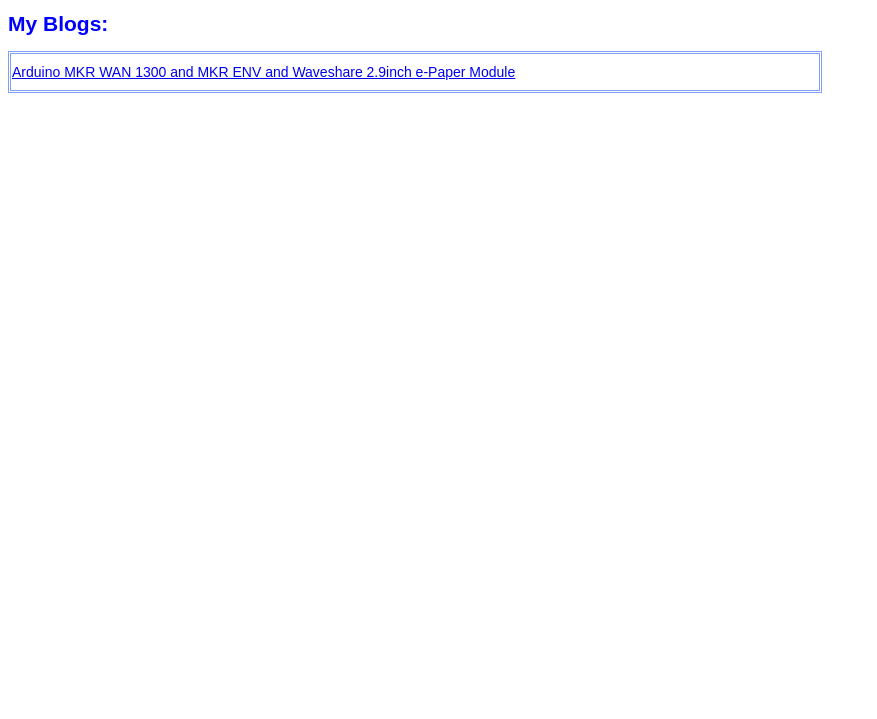
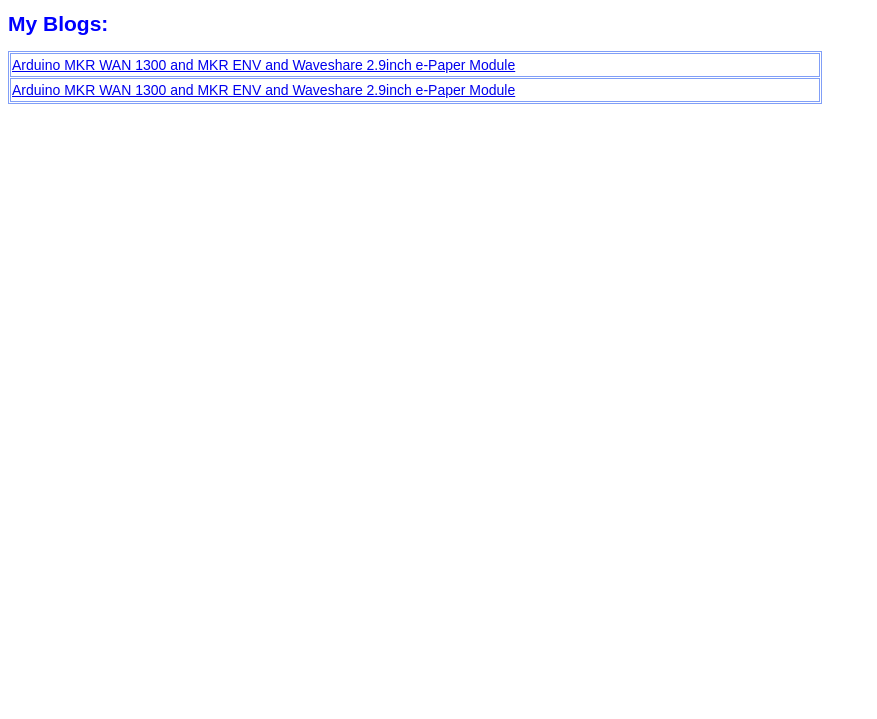
Before and after one commit to kg117/kg117.github.io, a plain HTML site: page index.html in a window 1280 px wide. Shown: the part 81-800 px from the top of the page, without its empty margins (0-877 px from the left). Drawn offline with Linux system fonts and the light colour scheme.

Commit message:
Update index.html

```diff
--- a/index.html
+++ b/index.html
@@ -22,6 +22,11 @@
                 <a href="kgMKR-WAN-1300.html">Arduino MKR WAN 1300 and MKR ENV and Waveshare 2.9inch e-Paper Module</a>
 		</td>
 		</tr>
+		<tr>
+		<td>
+                <a href="kgMKR-WAN-1300.html">Arduino MKR WAN 1300 and MKR ENV and Waveshare 2.9inch e-Paper Module</a>
+		</td>
+		</tr>
 	</tbody>
     </table>
     <p> </p>
```
